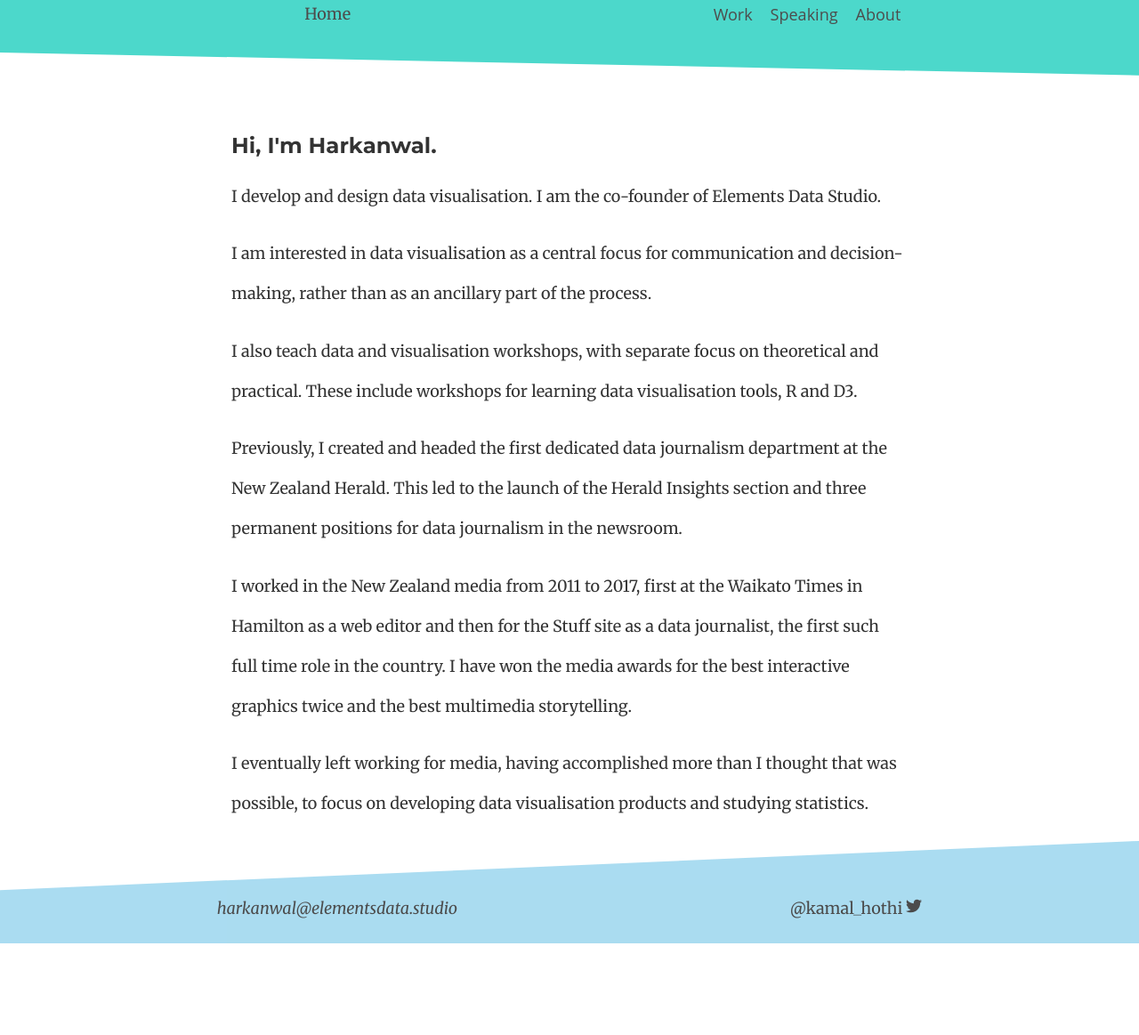
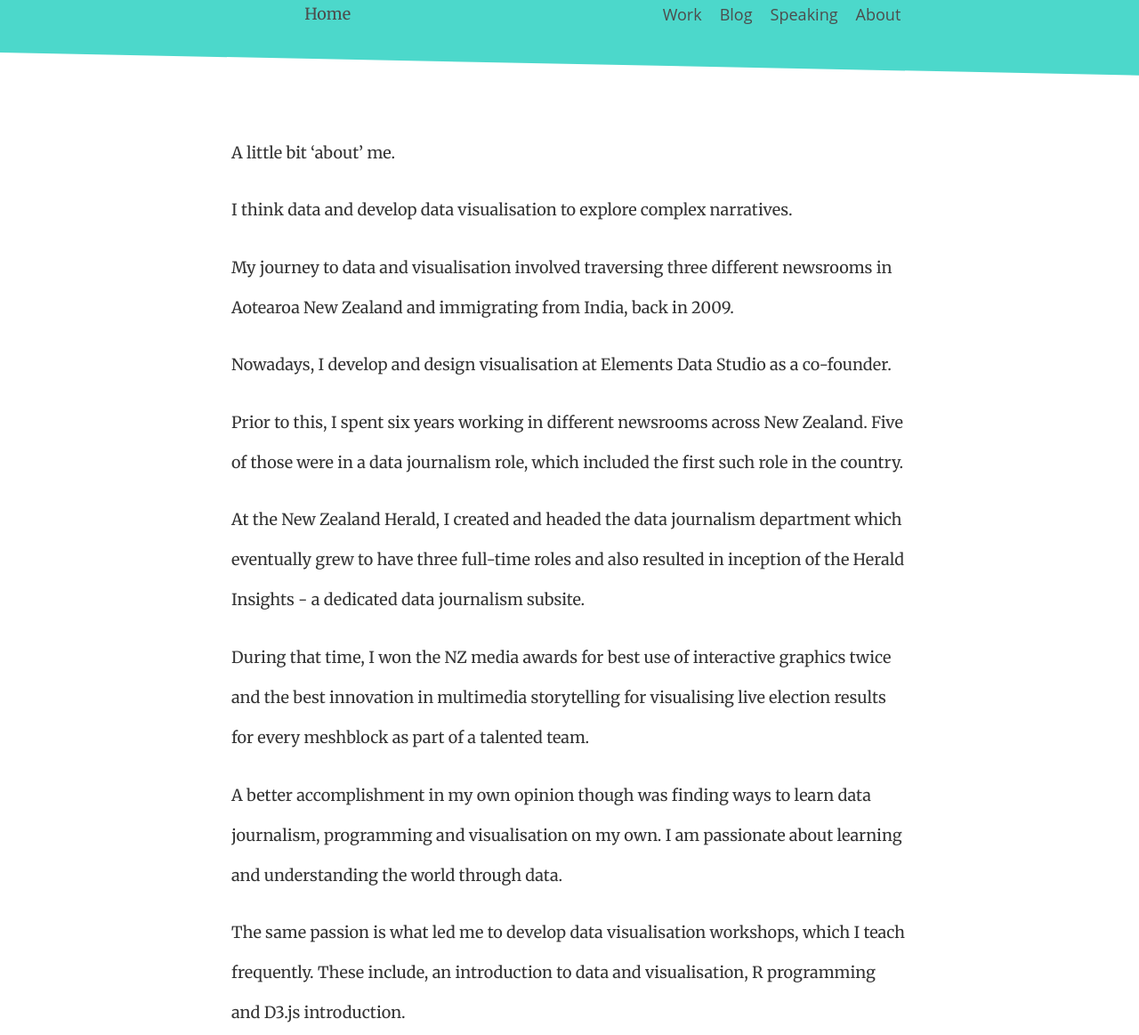
Before and after one commit to harkanwals/harkanwal_nz, a Gatsby site: page /about in a window 1280 px wide. Shown: the part 23-1186 px from the top of the page at 89% size. Before the commit the page ends 1083 px from the top, so only its background shows below. Built offline with nearby package versions, Linux system fonts and the light colour scheme; Gatsby itself is replaced by a stand-in of ours; some packages are replaced by stand-ins of ours.

Commit message:
Edit about and speaking pages

```diff
--- a/package.json
+++ b/package.json
@@ -13,6 +13,7 @@
     "babel-plugin-styled-components": "^1.7.1",
     "gatsby": "next",
     "gatsby-image": "^2.0.0-rc.4",
+    "gatsby-plugin-catch-links": "^2.0.2",
     "gatsby-plugin-react-helmet": "^2.0.11",
     "gatsby-plugin-sharp": "^2.0.0-rc.7",
     "gatsby-plugin-styled-components": "^3.0.0-rc.5",
--- a/src/components/header.js
+++ b/src/components/header.js
@@ -70,6 +70,9 @@ class Header extends React.Component {
               <Link to="/work">Work</Link>
             </li>
             <li>
+              <Link to="/blog">Blog</Link>
+            </li>
+            <li>
               <Link to="/speaking">Speaking</Link>
             </li>
             <li>
--- a/src/pages/about.js
+++ b/src/pages/about.js
@@ -6,35 +6,64 @@ import styled from "styled-components";
 const AboutContainer = styled.div`
   display: flex;
   justify-content: center;
-  flex-direction: column;
+  flex-direction: row-wrap;
   width: 90%;
   max-width: 760px;
   line-height: 2.5;
   h3 {
     font-family: "Montserrat";
   }
-`
+  @media (max-width: 760px) {
+    flex-direction: column;
+  }
+`;
 
 export default ({ data }) => (
   <Layout>
     <AboutContainer>
-
- <div>
-   <h3>Hi, I'm Harkanwal.</h3>
- </div>
-<div>
-<p>I develop and design data visualisation. I am the co-founder of Elements Data Studio.</p>
-
-<p>I am interested in data visualisation as a central focus for communication and decision-making, rather than as an ancillary part of the process.</p>
-
-<p>I also teach data and visualisation workshops, with separate focus on theoretical and practical. These include workshops for learning data visualisation tools, R and D3.</p>
-
-<p>Previously, I created and headed the first dedicated data journalism department at the New Zealand Herald. This led to the launch of the Herald Insights section and three permanent positions for data journalism in the newsroom.</p>
-
-<p>I worked in the New Zealand media from 2011 to 2017, first at the Waikato Times in Hamilton as a web editor and then for the Stuff site as a data journalist, the first such full time role in the country. I have won the media awards for the best interactive graphics twice and the best multimedia storytelling.</p>
-
-<p>I eventually left working for media, having accomplished more than I thought that was possible, to focus on developing data visualisation products and studying statistics.</p>
-</div>
+      <div>
+        <p>A little bit ‘about’ me.</p>
+        <p>
+          I think data and develop data visualisation to explore complex
+          narratives.
+        </p>
+        <p>
+          My journey to data and visualisation involved traversing three
+          different newsrooms in Aotearoa New Zealand and immigrating from
+          India, back in 2009.
+        </p>
+        <p>
+          Nowadays, I develop and design visualisation at Elements Data Studio
+          as a co-founder.
+        </p>
+        <p>
+          Prior to this, I spent six years working in different newsrooms across
+          New Zealand. Five of those were in a data journalism role, which
+          included the first such role in the country.
+        </p>
+        <p>
+          At the New Zealand Herald, I created and headed the data journalism
+          department which eventually grew to have three full-time roles and
+          also resulted in inception of the Herald Insights - a dedicated data
+          journalism subsite.
+        </p>
+        <p>
+          During that time, I won the NZ media awards for best use of
+          interactive graphics twice and the best innovation in multimedia
+          storytelling for visualising live election results for every meshblock
+          as part of a talented team.
+        </p>
+        <p>
+          A better accomplishment in my own opinion though was finding ways to
+          learn data journalism, programming and visualisation on my own. I am
+          passionate about learning and understanding the world through data.
+        </p>
+        <p>
+          The same passion is what led me to develop data visualisation
+          workshops, which I teach frequently. These include, an introduction to
+          data and visualisation, R programming and D3.js introduction.
+        </p>
+      </div>
     </AboutContainer>
   </Layout>
 );
```
Also changed, not shown: src/components/post-link.js (added, +12 -0 lines), src/pages/blog.js (added, +40 -0 lines), src/pages/index.js (+11 -6 lines), src/pages/speaking.js (+42 -6 lines), 1 other file.
